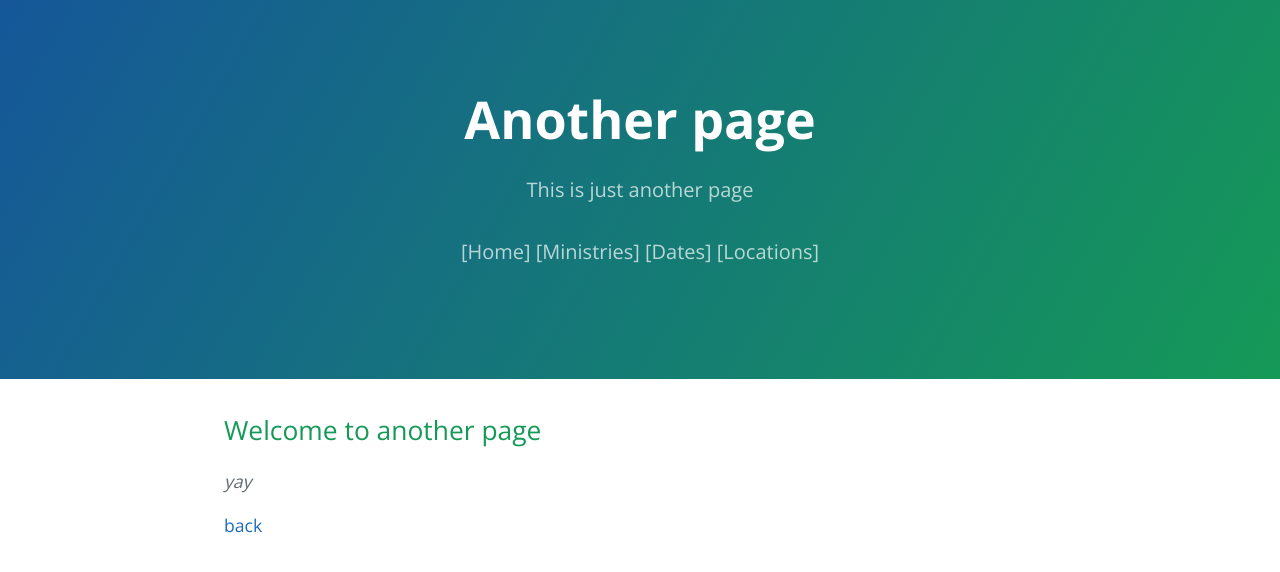
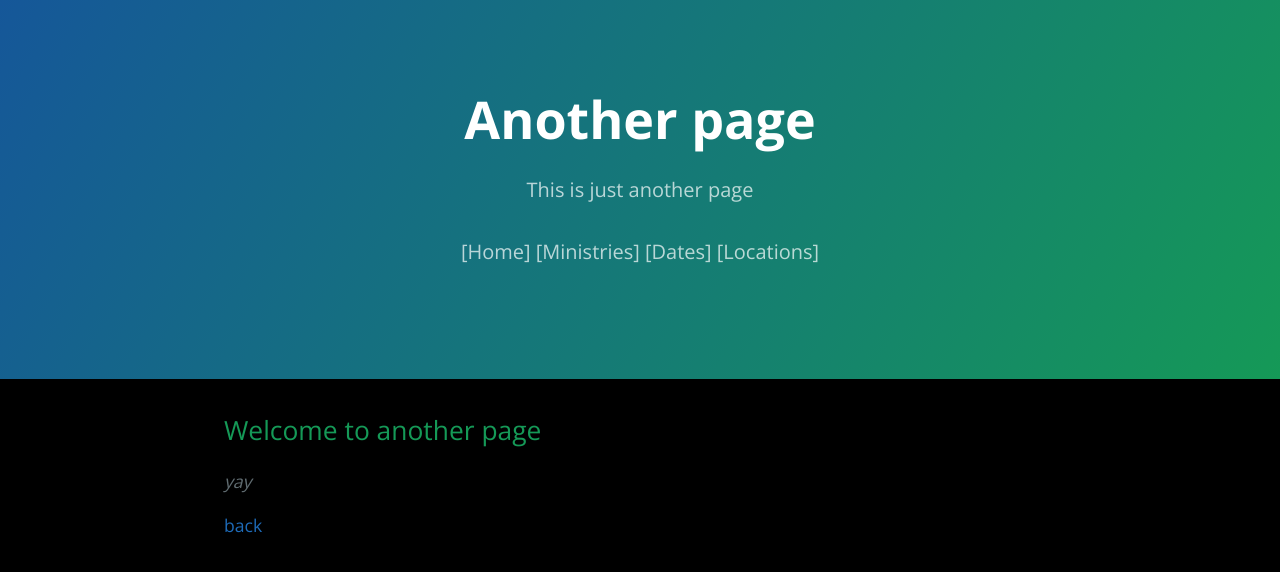
Before and after one commit to usoppu/prophetic-events, a Jekyll site: the page built from another-page.md, in a window 1280 px wide. Shown: the top 572 px of the page. Built offline with Jekyll 4.4.1, drawn with Linux system fonts in a browser that asks for light colours.

Commit message:
css test

```diff
--- a/assets/css/style.scss
+++ b/assets/css/style.scss
@@ -2,3 +2,7 @@
 ---
 
 @import 'jekyll-theme-cayman';
+
+body {
+  background: black;
+}
```
